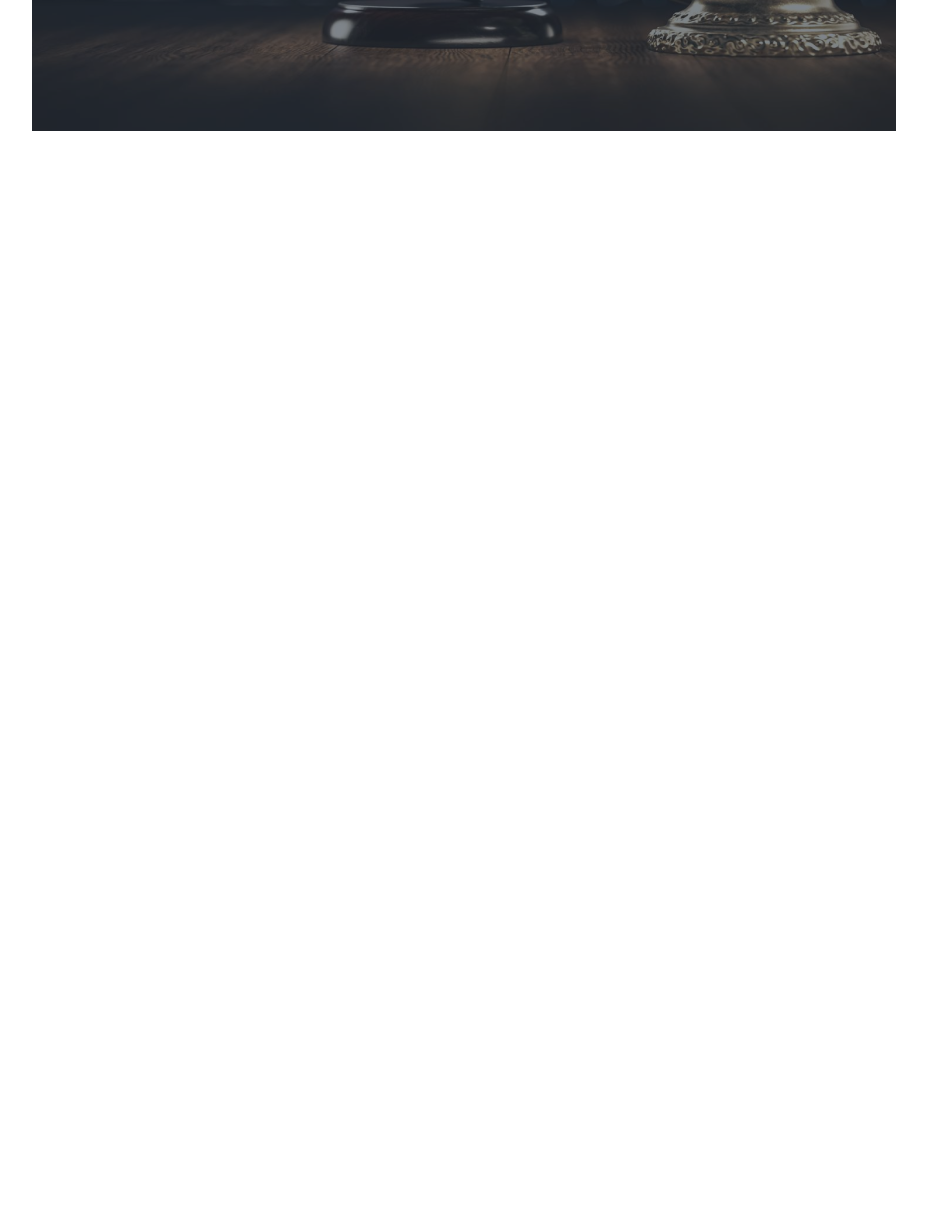
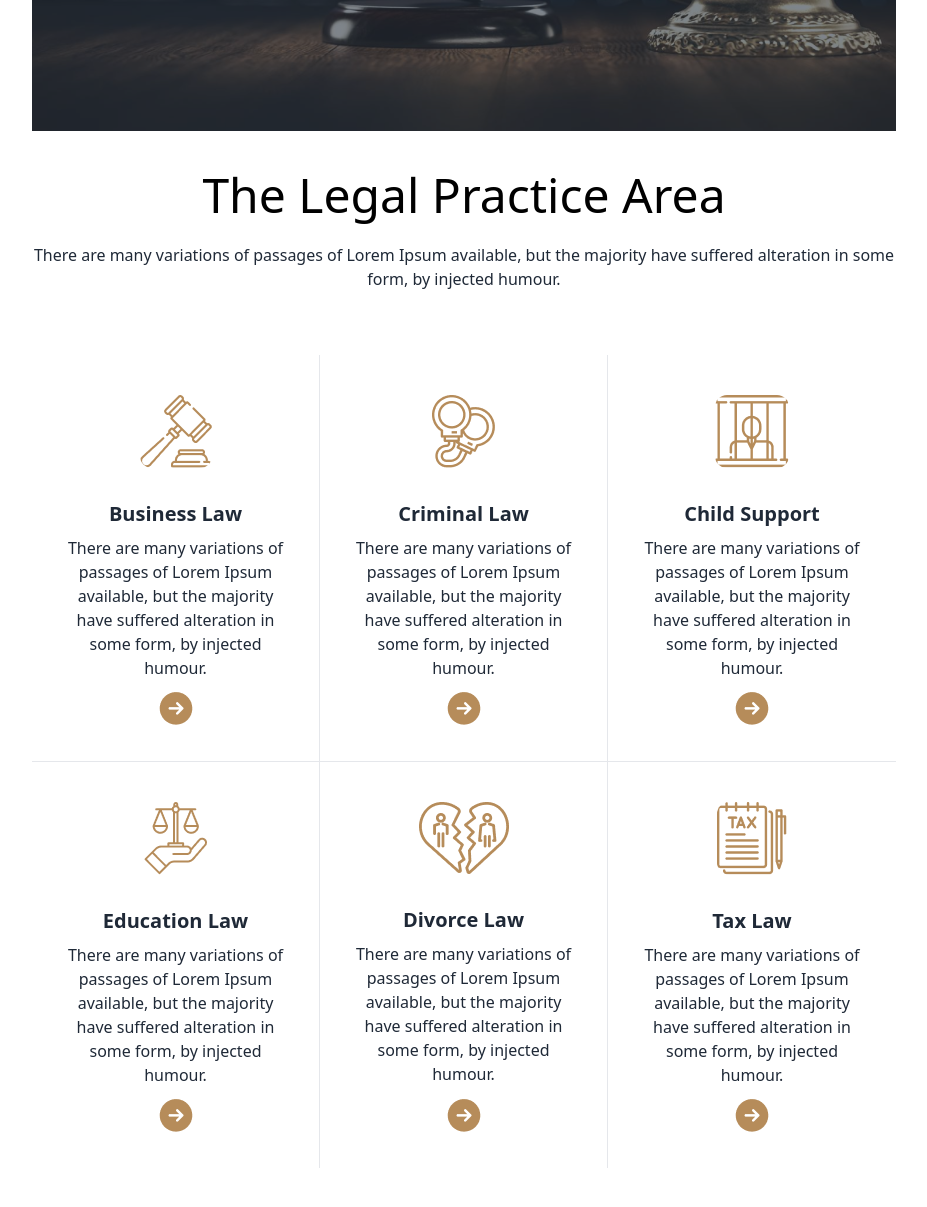
Before and after one commit to Ariful-Islam-Shanto/legal-solution-web, a plain HTML site: page index.html in a window 1280 px wide. Shown: the part 567-1774 px from the top of the page, without its empty margins (176-1103 px from the left). Before the commit the page ends 800 px from the top, so only its background shows below. Drawn offline with nearby package versions, Linux system fonts and the light colour scheme.

Commit message:
Added features section

```diff
--- a/index.html
+++ b/index.html
@@ -121,8 +121,96 @@
           </div>
        </section>
     </header>
-    <main>
-
+    <main class="container mx-auto">
+        <!-- featured section -->
+        <section class="lg:px-52 pb-10">
+            <h1 class="text-5xl text-black font-medium text-center mb-6">The Legal Practice Area</h1>
+            <p class="text-center mb-16">
+                There are many variations of passages of Lorem Ipsum available, but the majority have suffered alteration in some form, by injected humour.
+            </p>
+            <!-- card container -->
+            <div class="grid grid-cols-1 md:grid-cols-2 lg:grid-cols-3">
+                <!-- card one -->
+                    <div class="card bg-base-100 rounded-none border-r-[1px] border-b-[1px]">
+                        <figure class="px-10 pt-10">
+                          <img src="./images/business.png" alt="hammer" class="rounded-xl" />
+                        </figure>
+                        <div class="card-body items-center text-center">
+                          <h2 class="card-title">Business Law</h2>
+                          <p>There are many variations of passages of Lorem Ipsum available, but the majority have suffered alteration in some form, by injected humour.</p>
+                          <div class="card-actions">
+                            <a href=""><img src="./images/Frame.png" alt="" srcset=""></a>
+                          </div>
+                        </div>
+                      </div>
+                <!-- card two -->
+                    <div class="card bg-base-100 rounded-none border-r-[1px] border-b-[1px]">
+                        <figure class="px-10 pt-10">
+                          <img src="./images/criminal.png" alt="hammer" class="rounded-xl" />
+                        </figure>
+                        <div class="card-body items-center text-center">
+                          <h2 class="card-title">Criminal Law</h2>
+                          <p>There are many variations of passages of Lorem Ipsum available, but the majority have suffered alteration in some form, by injected humour.</p>
+                          <div class="card-actions">
+                            <a href=""><img src="./images/Frame.png" alt="" srcset=""></a>
+                          </div>
+                        </div>
+                      </div>
+                <!-- card three -->
+                    <div class="card bg-base-100 rounded-none  border-b-[1px]">
+                        <figure class="px-10 pt-10">
+                          <img src="./images/child.png" alt="hammer" class="rounded-xl" />
+                        </figure>
+                        <div class="card-body items-center text-center">
+                          <h2 class="card-title">Child Support</h2>
+                          <p>There are many variations of passages of Lorem Ipsum available, but the majority have suffered alteration in some form, by injected humour.</p>
+                          <div class="card-actions">
+                            <a href=""><img src="./images/Frame.png" alt="" srcset=""></a>
+                          </div>
+                        </div>
+                      </div>
+                <!-- card four -->
+                    <div class="card  bg-base-100 rounded-none
+                    border-r-[1px]">
+                        <figure class="px-10 pt-10">
+                          <img src="./images/education.png" alt="hammer" class="rounded-xl" />
+                        </figure>
+                        <div class="card-body items-center text-center">
+                          <h2 class="card-title">Education Law</h2>
+                          <p>There are many variations of passages of Lorem Ipsum available, but the majority have suffered alteration in some form, by injected humour.</p>
+                          <div class="card-actions">
+                            <a href=""><img src="./images/Frame.png" alt="" srcset=""></a>
+                          </div>
+                        </div>
+                      </div>
+                <!-- card five -->
+                    <div class="card bg-base-100 rounded-none border-r-[1px]">
+                        <figure class="px-10 pt-10">
+                          <img src="./images/divorce.png" alt="hammer" class="rounded-xl" />
+                        </figure>
+                        <div class="card-body items-center text-center">
+                          <h2 class="card-title">Divorce Law</h2>
+                          <p>There are many variations of passages of Lorem Ipsum available, but the majority have suffered alteration in some form, by injected humour.</p>
+                          <div class="card-actions">
+                            <a href=""><img src="./images/Frame.png" alt="" srcset=""></a>
+                          </div>
+                        </div>
+                      </div>
+                <!-- card six -->
+                    <div class="card bg-base-100 rounded-none">
+                        <figure class="px-10 pt-10">
+                          <img src="./images/tax.png" alt="hammer" class="rounded-xl" />
+                        </figure>
+                        <div class="card-body items-center text-center">
+                          <h2 class="card-title">Tax Law</h2>
+                          <p>There are many variations of passages of Lorem Ipsum available, but the majority have suffered alteration in some form, by injected humour.</p>
+                          <div class="card-actions">
+                            <a href=""><img src="./images/Frame.png" alt="" srcset=""></a>
+                          </div>
+                        </div>
+                      </div>
+            </div>
+        </section>
     </main>
     <footer>
 
```
